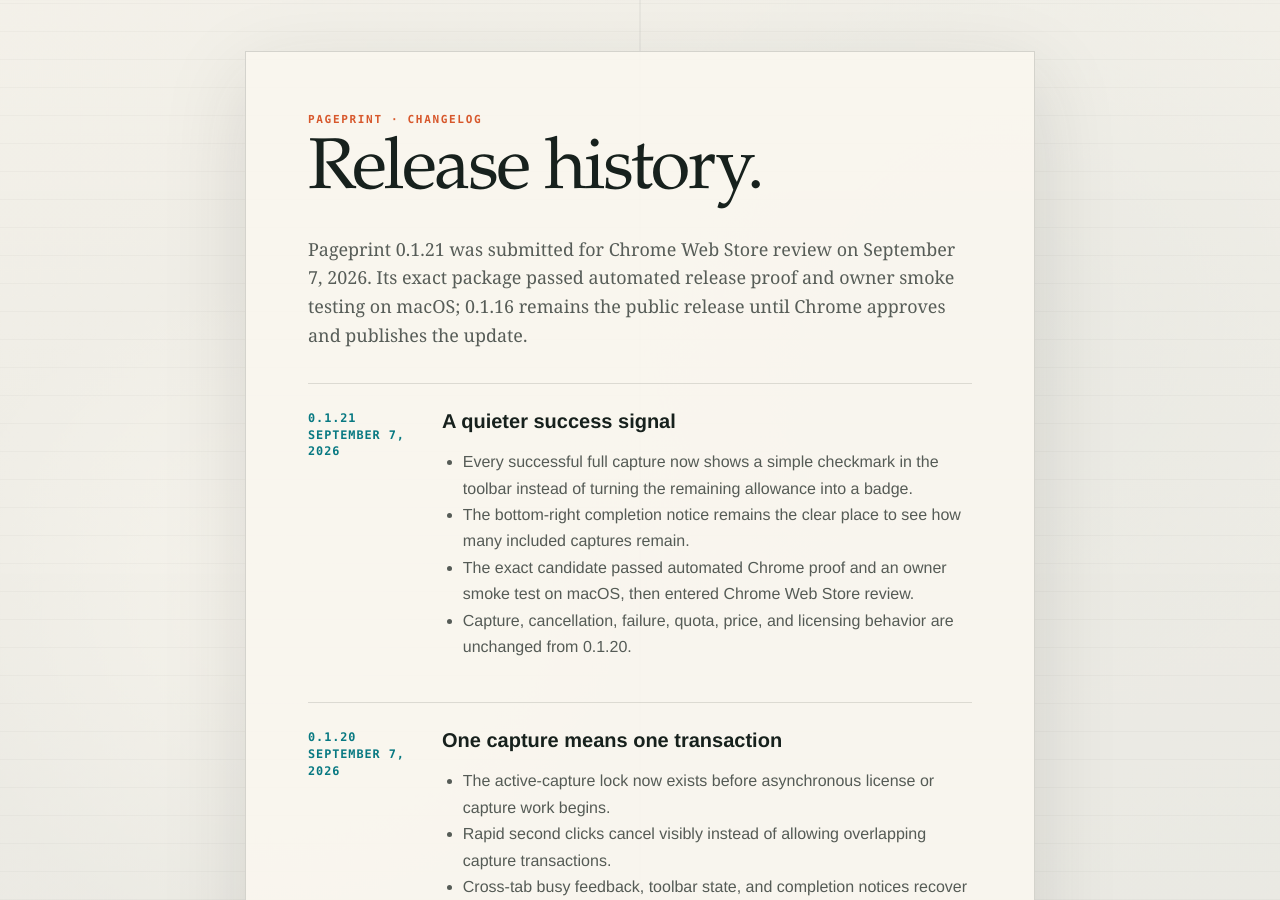
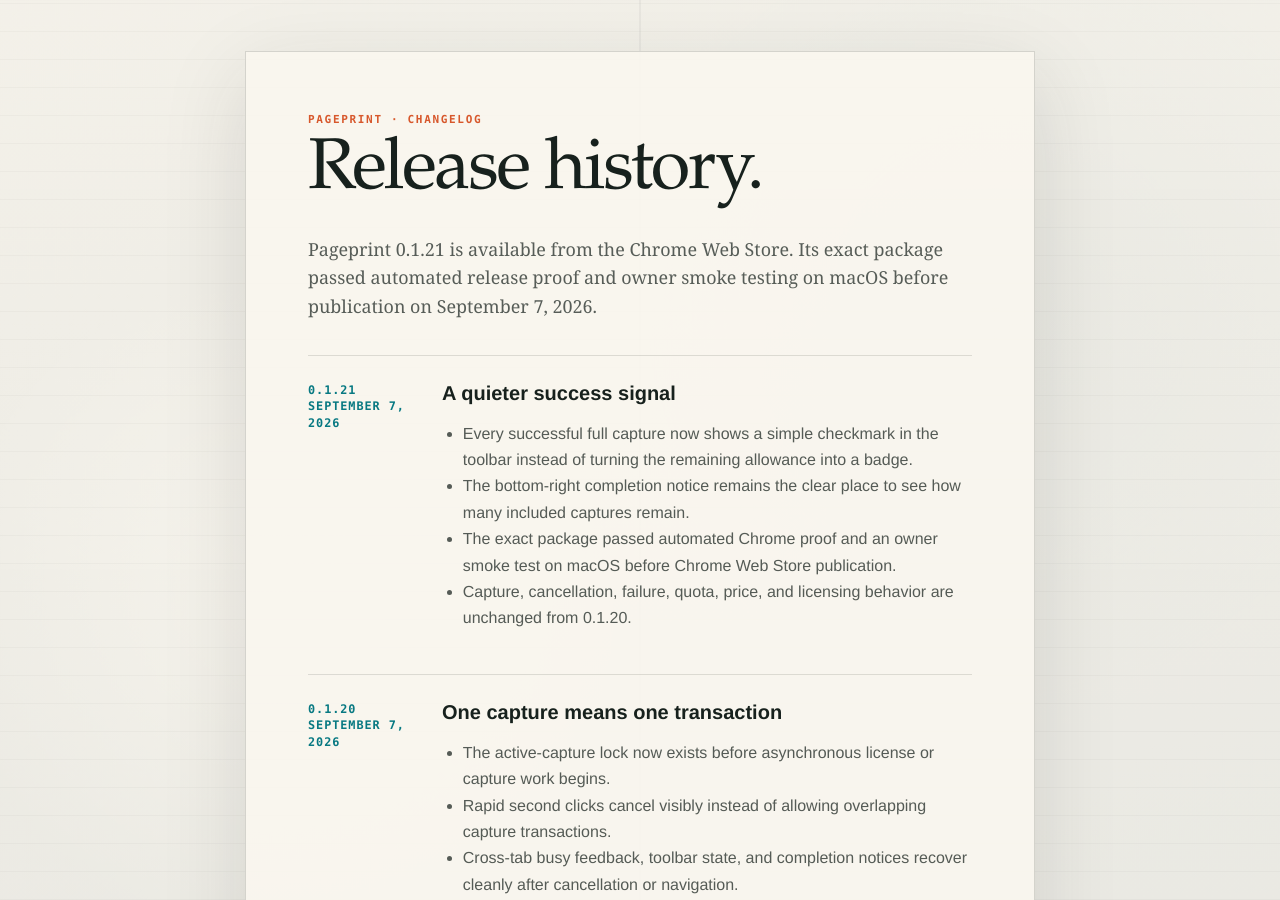
Before and after one commit to krwillxyz/krwillxyz.github.io, a Jekyll site: the page built from products/pageprint/changelog/index.md, in a window 1280 px wide and 900 px high. Built offline with Jekyll 4.4.1, drawn with Linux system fonts in a browser that asks for light colours.

Commit message:
Mark Pageprint 0.1.21 published

```diff
--- a/products/pageprint/changelog/index.md
+++ b/products/pageprint/changelog/index.md
@@ -12,8 +12,8 @@ analytics: false
   <article class="product-document-card">
     <p class="product-kicker">Pageprint · Changelog</p>
     <h1>Release history.</h1>
-    <p class="document-intro">Pageprint 0.1.21 was submitted for Chrome Web Store review on September 7, 2026. Its exact package passed automated release proof and owner smoke testing on macOS; 0.1.16 remains the public release until Chrome approves and publishes the update.</p>
-    <section class="document-section version-row"><div class="version-number">0.1.21<br>September 7, 2026</div><div><h2>A quieter success signal</h2><ul><li>Every successful full capture now shows a simple checkmark in the toolbar instead of turning the remaining allowance into a badge.</li><li>The bottom-right completion notice remains the clear place to see how many included captures remain.</li><li>The exact candidate passed automated Chrome proof and an owner smoke test on macOS, then entered Chrome Web Store review.</li><li>Capture, cancellation, failure, quota, price, and licensing behavior are unchanged from 0.1.20.</li></ul></div></section>
+    <p class="document-intro">Pageprint 0.1.21 is available from the Chrome Web Store. Its exact package passed automated release proof and owner smoke testing on macOS before publication on September 7, 2026.</p>
+    <section class="document-section version-row"><div class="version-number">0.1.21<br>September 7, 2026</div><div><h2>A quieter success signal</h2><ul><li>Every successful full capture now shows a simple checkmark in the toolbar instead of turning the remaining allowance into a badge.</li><li>The bottom-right completion notice remains the clear place to see how many included captures remain.</li><li>The exact package passed automated Chrome proof and an owner smoke test on macOS before Chrome Web Store publication.</li><li>Capture, cancellation, failure, quota, price, and licensing behavior are unchanged from 0.1.20.</li></ul></div></section>
     <section class="document-section version-row"><div class="version-number">0.1.20<br>September 7, 2026</div><div><h2>One capture means one transaction</h2><ul><li>The active-capture lock now exists before asynchronous license or capture work begins.</li><li>Rapid second clicks cancel visibly instead of allowing overlapping capture transactions.</li><li>Cross-tab busy feedback, toolbar state, and completion notices recover cleanly after cancellation or navigation.</li><li>The capture traversal, stitching, output limits, quota, price, and licensing paths remain unchanged.</li></ul></div></section>
     <section class="document-section version-row"><div class="version-number">0.1.19<br>September 6, 2026</div><div><h2>Clearer boundaries and status</h2><ul><li>Protected browser surfaces now answer an explicit click with a brief unavailable signal without injecting into the page or consuming a capture.</li><li>The local status page pairs usage with activation or restore and keeps implementation details secondary.</li><li>This candidate was superseded before submission after operator testing exposed a rapid-invocation control race.</li></ul></div></section>
     <section class="document-section version-row"><div class="version-number">0.1.18<br>September 6, 2026</div><div><h2>Completion without getting in the way</h2><ul><li>The post-capture notice moved to the bottom-right so it no longer competes with Chrome's download UI.</li><li>The notice remains readable longer, pauses while engaged, and clears when another capture begins.</li><li>This candidate was exercised through its included allowance and superseded before submission.</li></ul></div></section>
```
